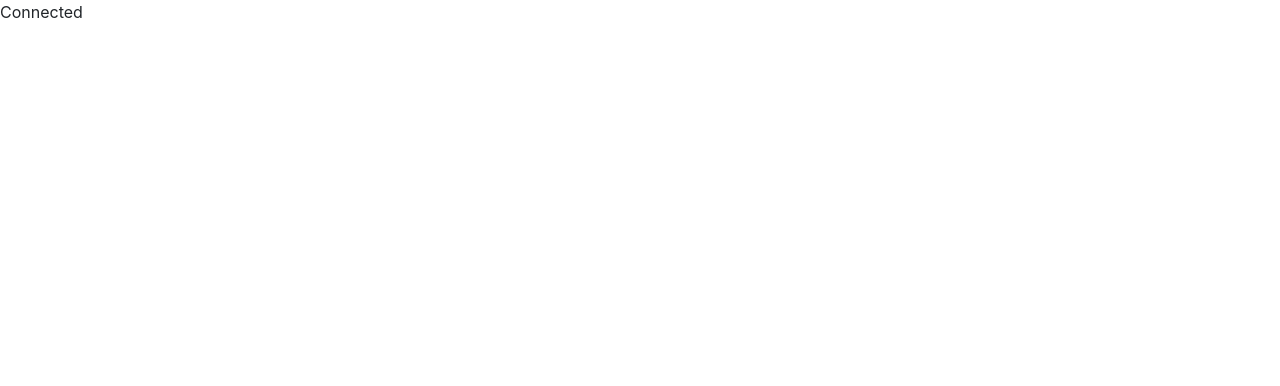
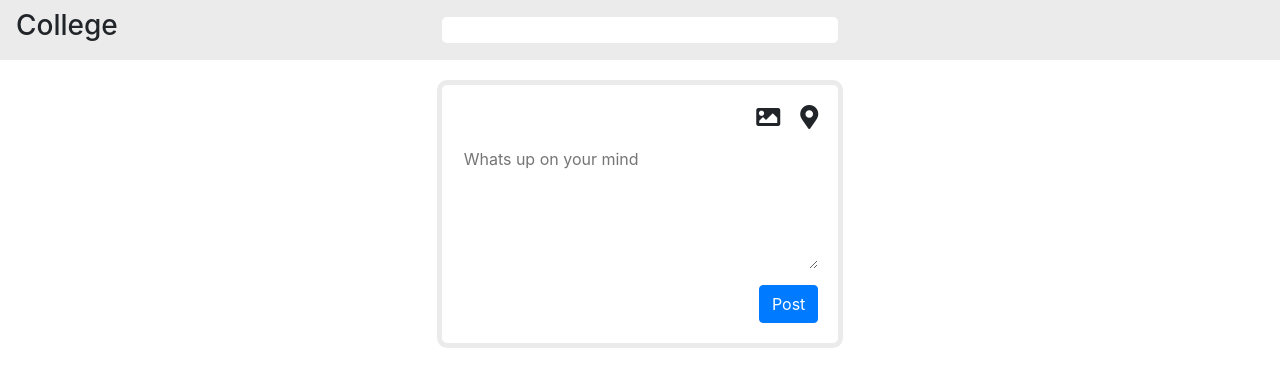
Before and after one commit to krsamir/Social-Site, a React (Create React App) app in the folder frontend/: page / in a window 1280 px wide. Shown: the top 386 px of the page. Built offline with nearby package versions, Linux system fonts and the light colour scheme.

Commit message:
NavBar and Feeds

```diff
--- a/frontend/package.json
+++ b/frontend/package.json
@@ -7,10 +7,12 @@
     "@testing-library/jest-dom": "^5.14.1",
     "@testing-library/react": "^11.2.7",
     "@testing-library/user-event": "^12.8.3",
+    "availity-reactstrap-validation": "^2.7.1",
     "bootstrap": "^4.6.0",
     "react": "^17.0.2",
     "react-bootstrap": "^1.6.1",
     "react-dom": "^17.0.2",
+    "react-router-dom": "^5.2.0",
     "react-scripts": "4.0.3",
     "web-vitals": "^1.1.2"
   },
--- a/frontend/public/index.html
+++ b/frontend/public/index.html
@@ -40,4 +40,7 @@
       To create a production bundle, use `npm run build` or `yarn build`.
     -->
   </body>
+  <link rel="stylesheet" href="https://cdnjs.cloudflare.com/ajax/libs/font-awesome/5.15.3/css/all.min.css"
+    integrity="sha512-iBBXm8fW90+nuLcSKlbmrPcLa0OT92xO1BIsZ+ywDWZCvqsWgccV3gFoRBv0z+8dLJgyAHIhR35VZc2oM/gI1w=="
+    crossorigin="anonymous" referrerpolicy="no-referrer" />
 </html>
--- a/frontend/src/App.js
+++ b/frontend/src/App.js
@@ -1,7 +1,11 @@
 import React from "react";
-
+import Routes from "./Routes";
 function App() {
-  return <div>Connected</div>;
+  return (
+    <div>
+      <Routes />
+    </div>
+  );
 }
 
 export default App;
--- /dev/null
+++ b/frontend/src/Components/Feeds/Post.css
@@ -0,0 +1,32 @@
+.post {
+  margin-top: 20px;
+  border: 5px solid #ebebeb;
+  border-radius: 10px;
+  padding: 20px;
+}
+.post__top {
+  height: 40px;
+  display: flex;
+  flex-direction: row;
+  justify-content: flex-end;
+}
+
+.icons {
+  font-size: x-large;
+  cursor: pointer;
+}
+.icon1 {
+  margin-right: 20px;
+}
+
+.box {
+  width: 100%;
+  border: none;
+  margin-bottom: 10px;
+  outline: none;
+}
+
+.post__bottom {
+  display: flex;
+  justify-content: flex-end;
+}
--- /dev/null
+++ b/frontend/src/Components/Feeds/Post.jsx
@@ -0,0 +1,29 @@
+import React from "react";
+import { Button } from "react-bootstrap";
+import "./Post.css";
+function Post() {
+  return (
+    <div>
+      <div className="post">
+        <div className="post__top">
+          <i className="fas fa-image icons icon1"></i>
+          <i className="fas fa-map-marker-alt icons"></i>
+        </div>
+        <div className="post__middle">
+          <textarea
+            name=""
+            id=""
+            rows="5"
+            className="box"
+            placeholder="Whats up on your mind "
+          ></textarea>
+        </div>
+        <div className="post__bottom">
+          <Button variant="primary">Post</Button>
+        </div>
+      </div>
+    </div>
+  );
+}
+
+export default Post;
--- /dev/null
+++ b/frontend/src/Components/Layouts/Home.jsx
@@ -0,0 +1,19 @@
+import React from "react";
+import NavBar from "./NavBar";
+import Post from "../Feeds/Post.jsx";
+function Home() {
+  return (
+    <div>
+      <NavBar />
+      <div className="row">
+        <div className="col"></div>
+        <div className="col">
+          <Post />
+        </div>
+        <div className="col"></div>
+      </div>
+    </div>
+  );
+}
+
+export default Home;
--- /dev/null
+++ b/frontend/src/Components/Layouts/NavBar.css
@@ -0,0 +1,21 @@
+.navbar {
+  background-color: #ebebeb;
+  height: 60px;
+  position: sticky;
+  z-index: 100;
+}
+
+.searchBox {
+  width: 100% !important;
+  border: none;
+  border-radius: 5px;
+  outline: none;
+  padding-left: 10px;
+}
+
+@media only screen and (max-width: 600px) {
+  .section1,
+  .section3 {
+    display: none;
+  }
+}
--- /dev/null
+++ b/frontend/src/Components/Layouts/NavBar.jsx
@@ -0,0 +1,21 @@
+import React from "react";
+import "./NavBar.css";
+const NavBarComponent = () => {
+  return (
+    <div>
+      <div className="row navbar">
+        <div className="col section1">
+          <h3>College</h3>
+        </div>
+        <div className="col">
+          <div>
+            <input type="text" className="searchBox" />
+          </div>
+        </div>
+        <div className="col section3"></div>
+      </div>
+    </div>
+  );
+};
+
+export default NavBarComponent;
--- /dev/null
+++ b/frontend/src/Routes.js
@@ -0,0 +1,16 @@
+import React from "react";
+import { BrowserRouter as Router, Switch, Route } from "react-router-dom";
+import Home from "./Components/Layouts/Home";
+function Routes() {
+  return (
+    <div>
+      <Router>
+        <Switch>
+          <Route path="/" exact component={Home} />
+        </Switch>
+      </Router>
+    </div>
+  );
+}
+
+export default Routes;
```
Also changed, not shown: frontend/src/Components/Login and Register/Register.jsx (added, +7 -0 lines), 1 other file (tests, documents, lock files or other folders).
